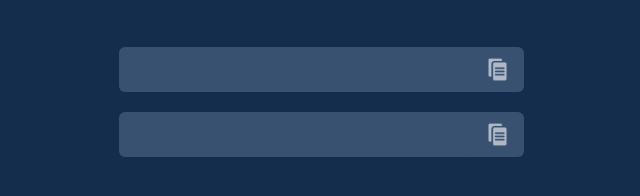
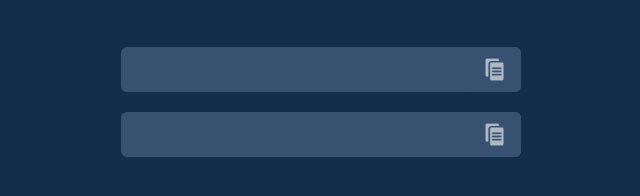
Before and after one commit to martinkapral/password-generator2.0, a plain HTML site: page index.html in a window 1280 px wide. Shown: the part 448-644 px from the top of the page, 319-959 px from the left. Drawn offline with Linux system fonts and the light colour scheme.

Commit message:
Update style.css updt2

```diff
--- a/style.css
+++ b/style.css
@@ -214,7 +214,7 @@ h2 {
 }
 
 .password {
-  width: 360px;
+  width: 400px;
   height: 45px;
   flex-shrink: 0;
 
@@ -248,6 +248,8 @@ h2 {
   border: none;
   border-radius: 6px;
   cursor: pointer;
+  position: absolute;
+  right: 50px;
 }
 
 #copy-text-btn2 {
@@ -258,6 +260,8 @@ h2 {
   border: none;
   border-radius: 6px;
   cursor: pointer;
+  position: absolute;
+  right: 50px;
 }
 
 .copy-btn {
```
